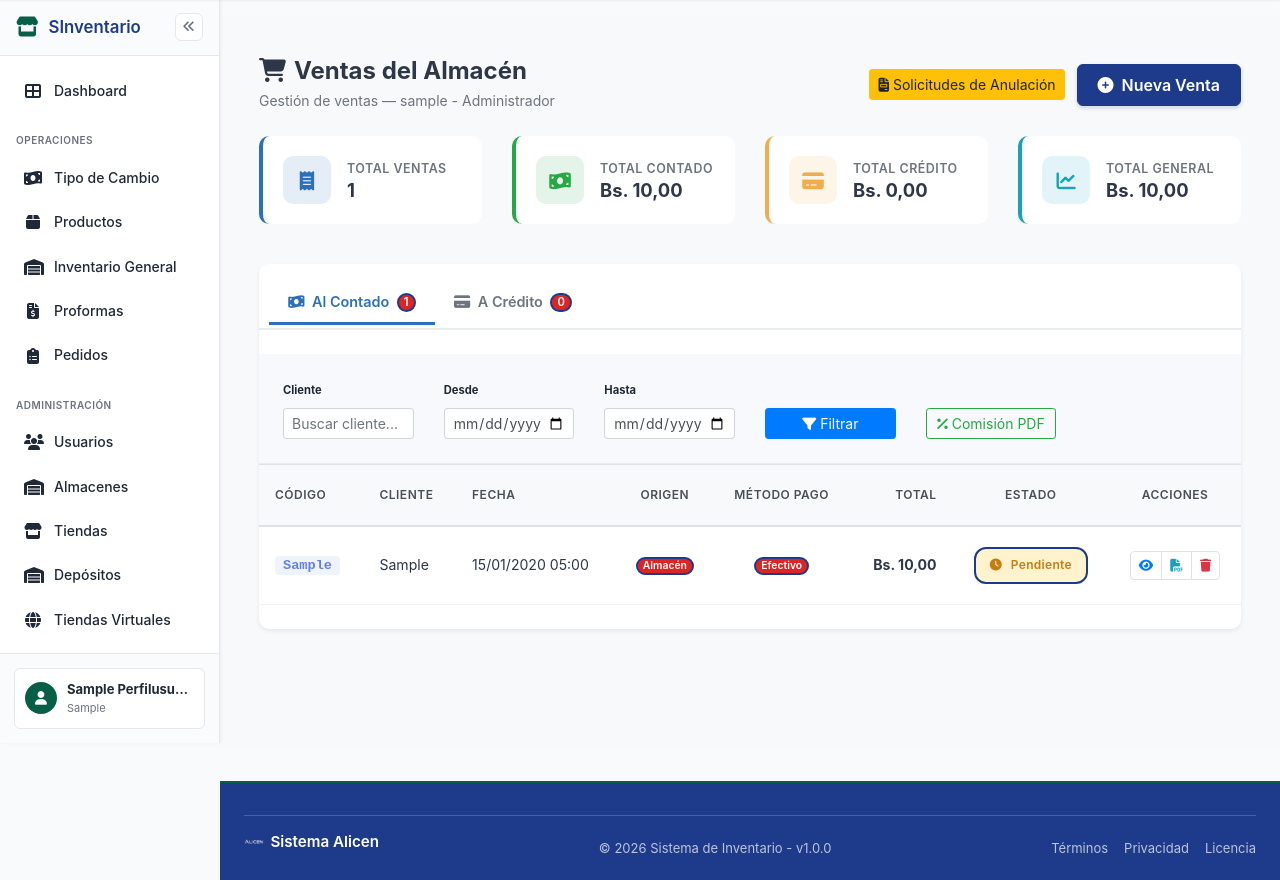
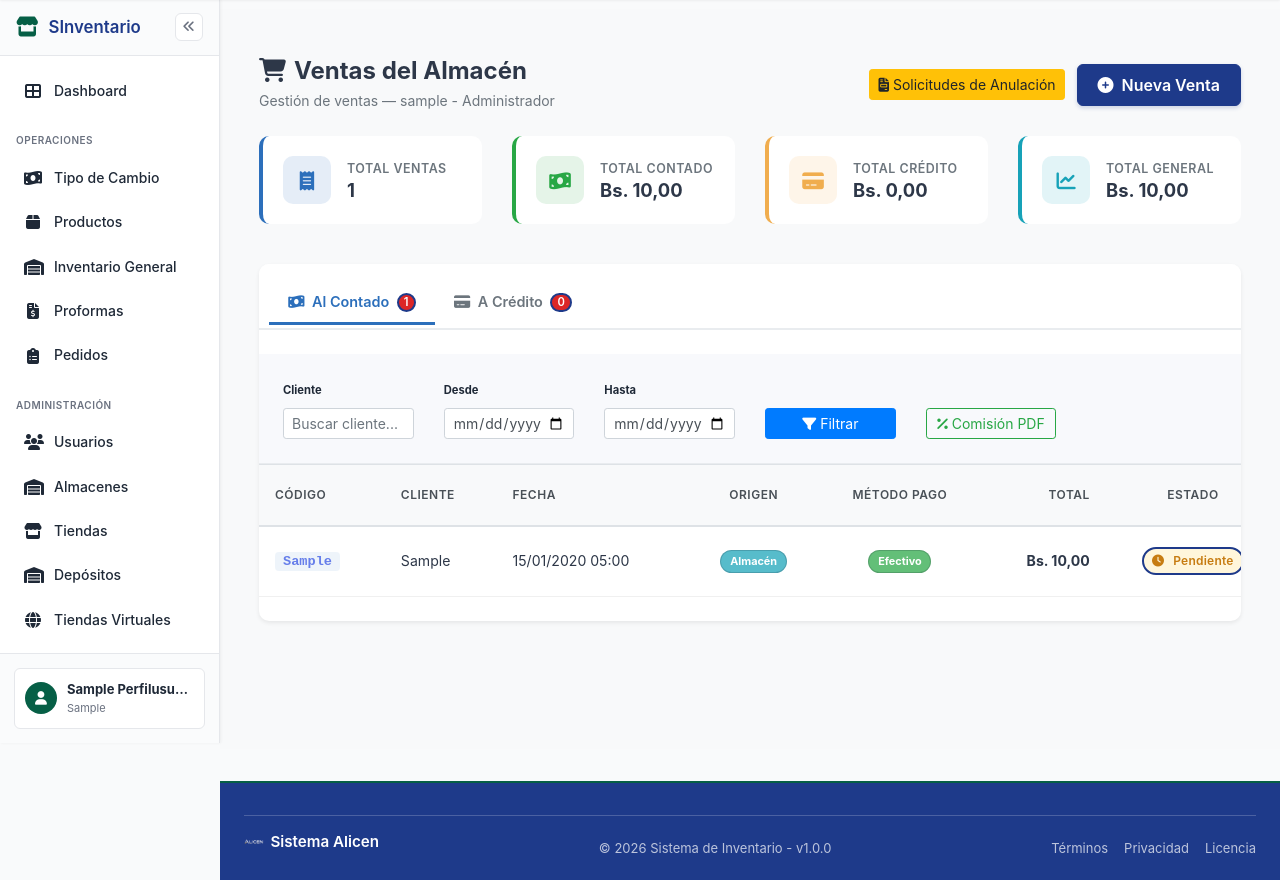
Before and after one commit to Guilder23/Sistema-Alisen, a Django app: page /ventas/ in a window 1280 px wide. Shown: the part 57-937 px from the top of the page. Run offline with Django 5.2, Linux system fonts and the light colour scheme; a user stored in the database is signed in; tables that the repository leaves empty hold one stand-in row (values such as "Sample post"); parts of the project's set-up code (start-up, migrations or seed data) failed here and were passed over; some libraries are stand-ins or nearby versions.

Commit message:
Mejorando el diseño de desplegable en ventas y agregando columna comentario en ventas

```diff
--- a/static/css/ventas/ventas.css
+++ b/static/css/ventas/ventas.css
@@ -134,6 +134,17 @@
 }
 
 /*TABLA DE VENTAS*/
+.tabla-productos {
+    width: 1180px;
+    min-width: 1180px;
+}
+.tabla-productos .columna-comentario {
+    width: 145px;
+    max-width: 145px;
+    overflow: hidden !important;
+    text-overflow: ellipsis;
+    white-space: nowrap;
+}
 .tabla-productos thead th {
     background: var(--ventas-bg-light);
     color: var(--ventas-text-muted);
@@ -152,6 +163,11 @@
     padding: 1.25rem 1rem;
     border-bottom: 1px solid #f0f0f0;
     min-height: 65px;
+}
+.tabla-productos tbody td:not(.columna-comentario) {
+    overflow: visible;
+    text-overflow: clip;
+    white-space: normal;
 }
 .tabla-productos tbody tr:hover {
     background-color: rgba(44, 111, 187, 0.04);
@@ -196,9 +212,9 @@
     gap: 0.3rem;
     font-size: 0.75rem !important;
     font-weight: 600 !important;
-    padding: 0.6rem 0.85rem !important;
-    border-radius: 12px !important;
-    letter-spacing: 0.3px;
+    padding: 0.28rem 0.52rem !important;
+    border-radius: 999px !important;
+    letter-spacing: 0.02em;
     white-space: nowrap;
     line-height: 1.2 !important;
     vertical-align: middle !important;    position: static !important;
@@ -212,16 +228,45 @@
     right: auto !important;
     margin: 0 auto !important;}
 .badge-completada {
-    background-color: #d4edda !important;
+    background-color: rgba(212, 237, 218, 0.72) !important;
     color: #1e7e34 !important;
 }
 .badge-pendiente {
-    background-color: #fff3cd !important;
+    background-color: rgba(255, 243, 205, 0.72) !important;
     color: #c77c11 !important;
 }
 .badge-cancelada {
-    background-color: #f8d7da !important;
+    background-color: rgba(248, 215, 218, 0.72) !important;
     color: #bd2130 !important;
+}
+
+.card-tabla tbody .badge-success {
+    background-color: rgba(40, 167, 69, 0.72) !important;
+}
+.card-tabla tbody .badge-info {
+    background-color: rgba(23, 162, 184, 0.72) !important;
+}
+.card-tabla tbody .badge-warning {
+    background-color: rgba(255, 193, 7, 0.72) !important;
+}
+.card-tabla tbody .badge-secondary {
+    background-color: rgba(108, 117, 125, 0.72) !important;
+}
+
+.card-tabla tbody td .badge:not(.badge-estado) {
+    display: inline-flex;
+    align-items: center;
+    justify-content: center;
+    max-width: 150px;
+    padding: 0.28rem 0.55rem;
+    border: 1px solid rgba(15, 23, 42, 0.18);
+    border-radius: 999px;
+    font-size: 0.68rem;
+    font-weight: 700;
+    line-height: 1.15;
+    white-space: nowrap;
+    overflow: hidden;
+    text-overflow: ellipsis;
 }
 
 .saldo-cell {
```
Also changed, not shown: static/css/ventas/nueva_venta.css (+30 -0 lines), static/js/ventas/tienda_nuevo.js (+7 -6 lines), templates/ventas/listar_ventas_tienda.html (+21 -6 lines), templates/ventas/nueva_venta_tienda.html (+11 -5 lines).
